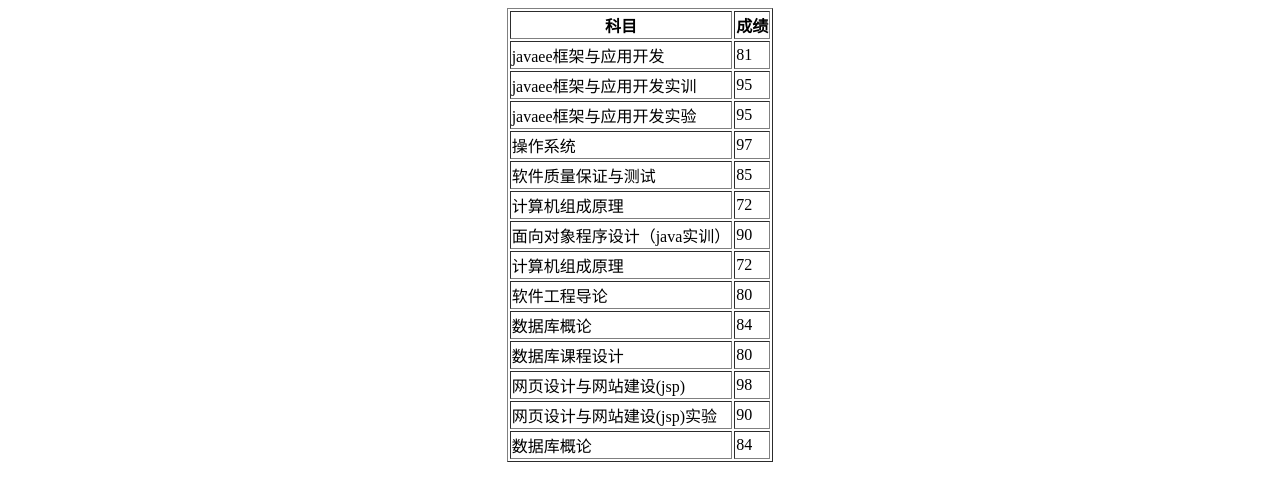
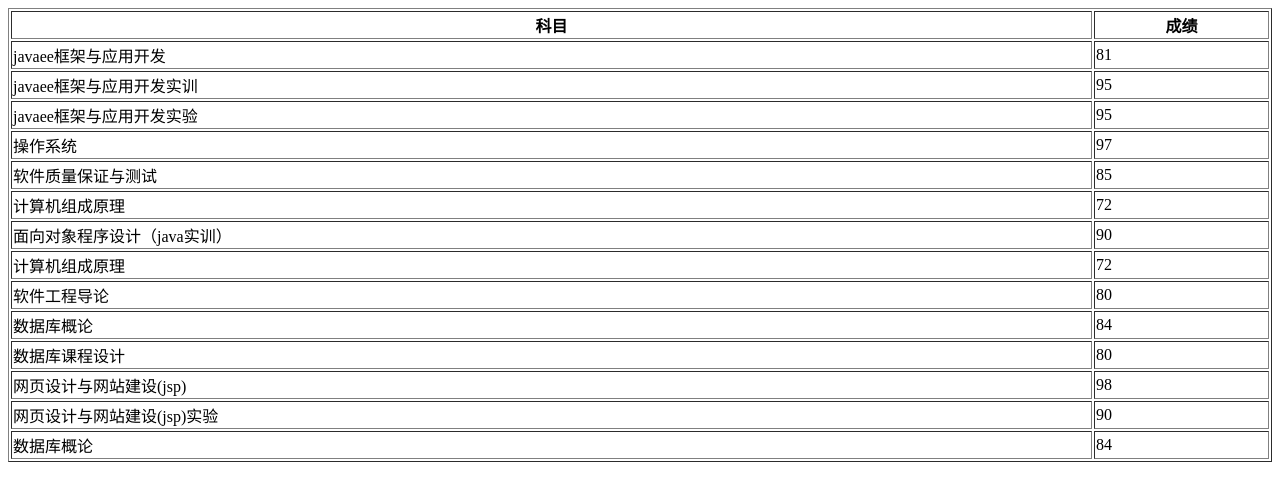
Before and after one commit to 85483562/mygrade, a plain HTML site: page index.html in a window 1280 px wide. Drawn offline with Linux system fonts and the light colour scheme.

Commit message:
Update index.html

```diff
--- a/index.html
+++ b/index.html
@@ -6,7 +6,7 @@
 <meta name="viewport" content="width=device-width, initial-scale=1.0, minimum-scale=1.0, maximum-scale=1.0, user-scalable=no">
 <title></title>
 </head>
-<table border="1" align="center">
+<table border="1" align="center"  width="100%">
 			<tr><th>科目</th><th>成绩</th></tr>
 
         	<tr><td>javaee框架与应用开发</td><td>81</td></tr>
```
